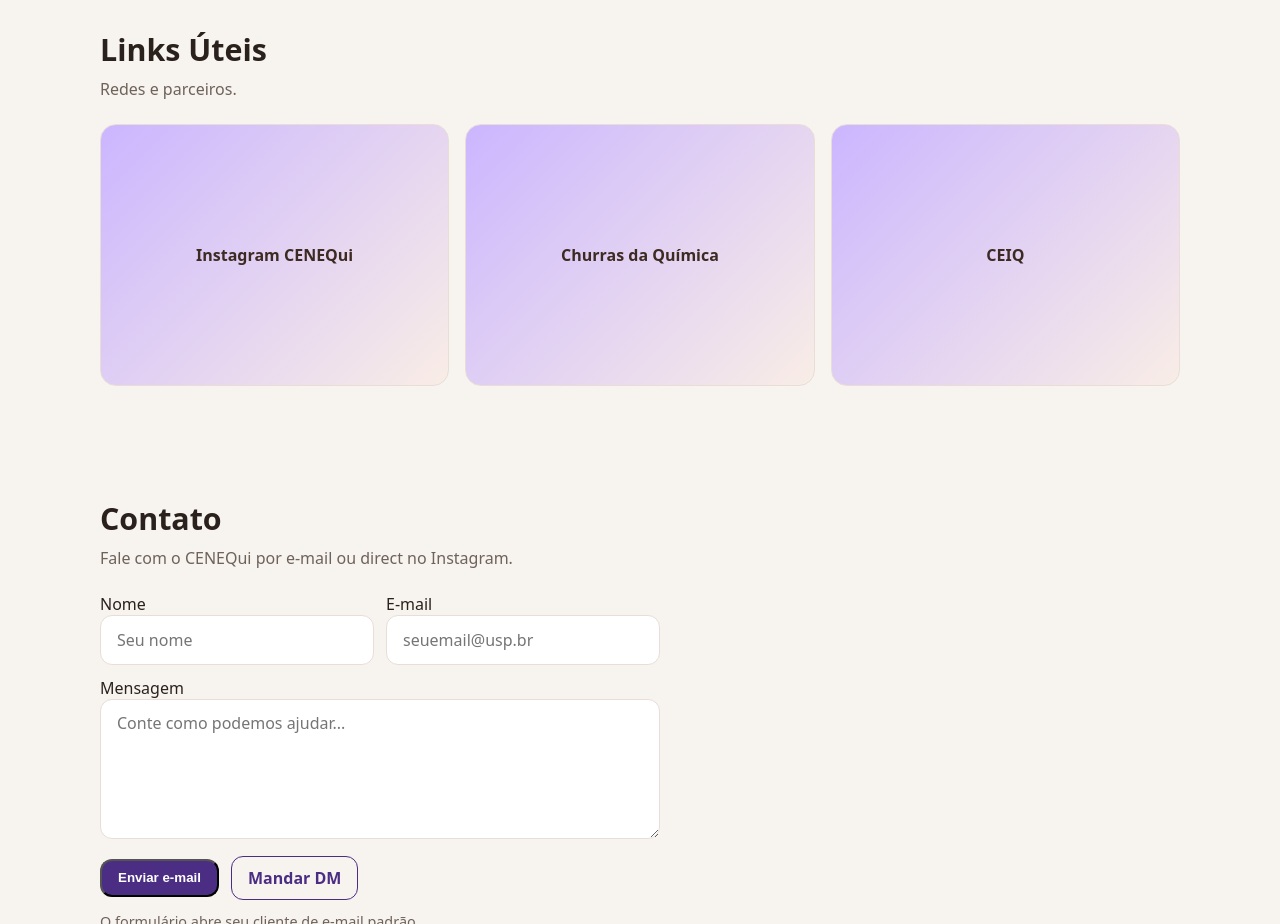
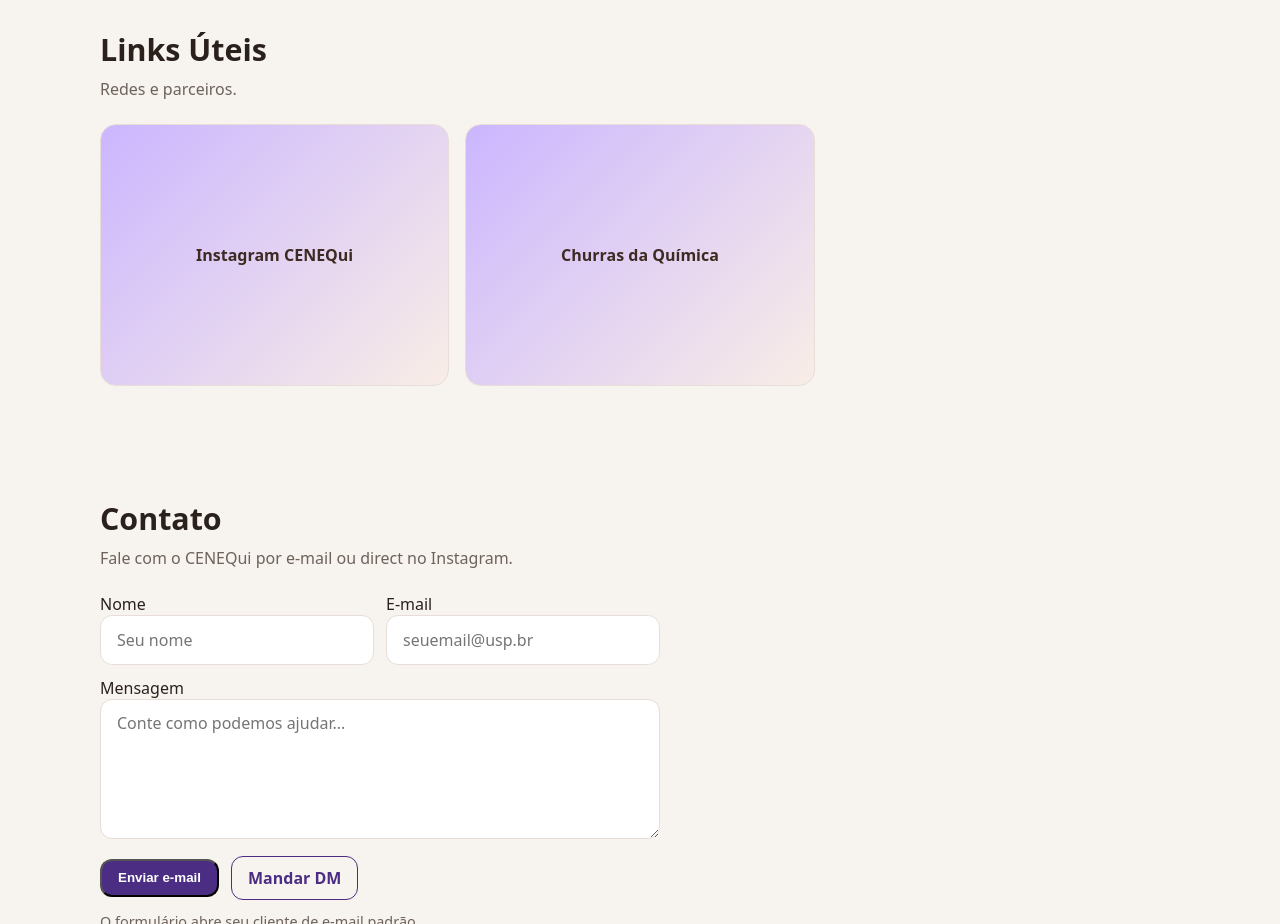
Before and after one commit to rhcenequi-dev/cenequiusprp, a plain HTML site: page index.html in a window 1280 px wide. Shown: the part 3240-4164 px from the top of the page. Drawn offline with Linux system fonts and the light colour scheme.

Commit message:
Update index.html

```diff
--- a/index.html
+++ b/index.html
@@ -291,7 +291,6 @@
       <div class="portfolio">
         <a class="thumb" target="_blank" rel="noopener" href="https://www.instagram.com/cenequi/">Instagram CENEQui</a>
         <a class="thumb" target="_blank" rel="noopener" href="https://www.instagram.com/churrasdaquimica/">Churras da Química</a>
-        <a class="thumb" target="_blank" rel="noopener" href="https://www.instagram.com/ceiqusp/">CEIQ</a>
       </div>
     </div>
   </section>
```
